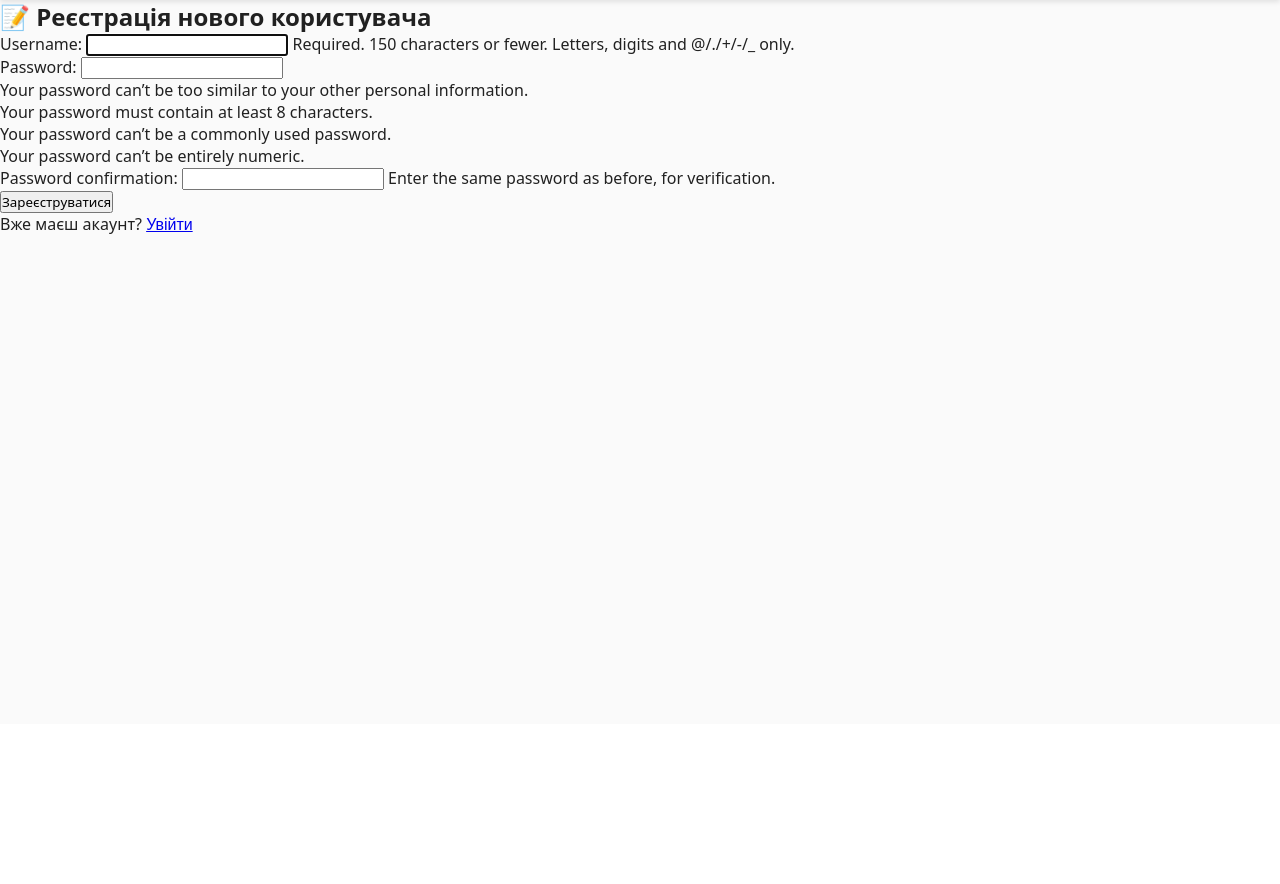
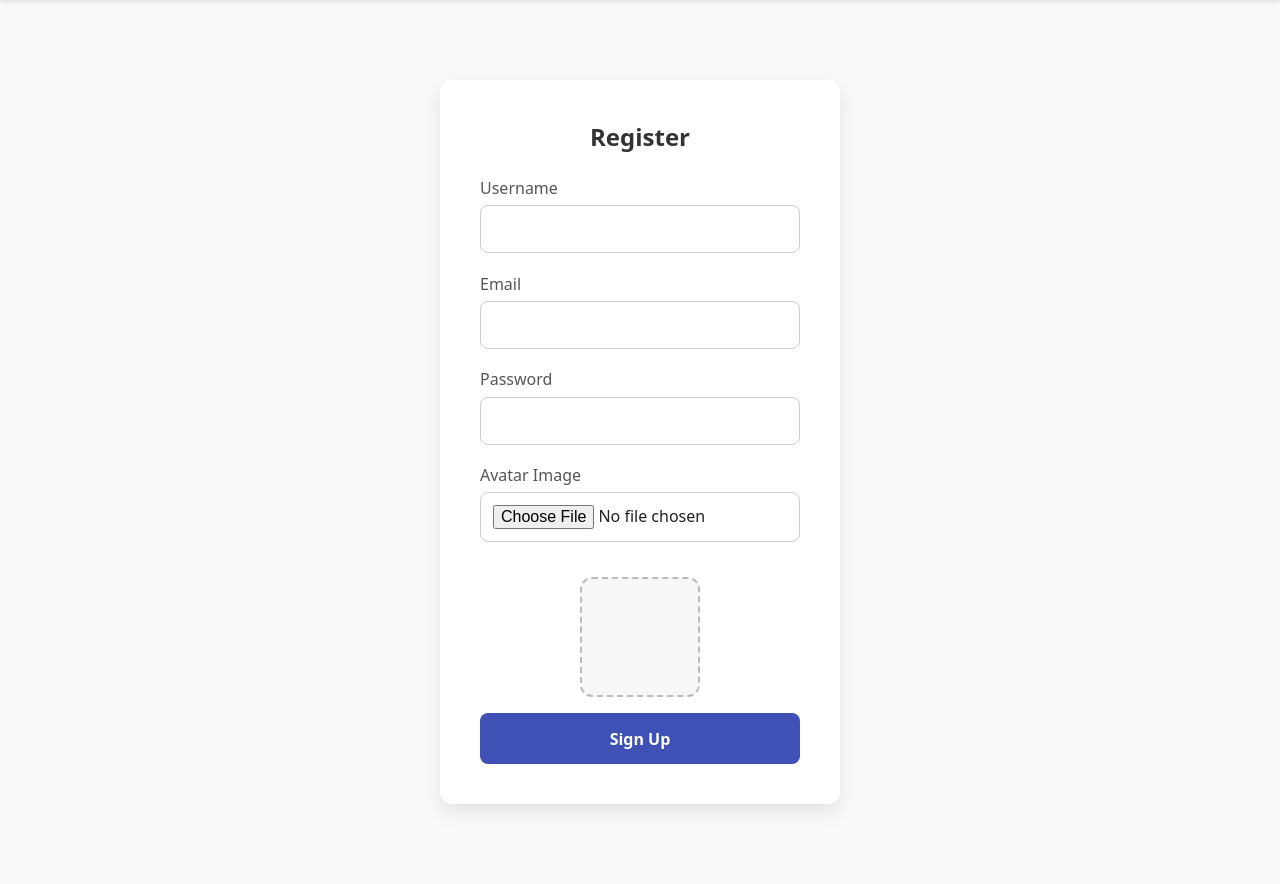
Before and after one commit to MrAnt22/dojima-appstore, a Django app: page /register/ in a window 1280 px wide. Shown: the part 76-960 px from the top of the page. Before the commit the page ends 310 px from the top, so only its background shows below. Run offline with Django 5.2, Linux system fonts and the light colour scheme; some web fonts are replaced.

Commit message:
Cleanup & more styling

```diff
--- a/appstore/static/css/styles.css
+++ b/appstore/static/css/styles.css
@@ -192,3 +192,164 @@ a {
   border-top: 1px solid #eee;
   padding-top: 0.5rem;
 }
+
+.login-container {
+  display: flex;
+  justify-content: center;
+  align-items: center;
+  height: 90vh;
+  background: #f5f5f5;
+}
+
+.login-card {
+  background: #fff;
+  padding: 2rem;
+  border-radius: 12px;
+  box-shadow: 0 2px 6px rgba(0,0,0,0.1);
+  width: 100%;
+  max-width: 400px;
+}
+
+.login-title {
+  margin-bottom: 1.5rem;
+  text-align: center;
+  font-size: 1.8rem;
+  color: #333;
+}
+
+.input-group {
+  margin-bottom: 1.2rem;
+  display: flex;
+  flex-direction: column;
+}
+
+.input-group label {
+  font-weight: 600;
+  margin-bottom: 0.3rem;
+  color: #555;
+}
+
+.input-group input {
+  padding: 0.6rem;
+  border: 1px solid #ccc;
+  border-radius: 8px;
+  font-size: 1rem;
+}
+
+.btn-primary {
+  background: #6200ea;
+  color: white;
+  padding: 0.7rem;
+  width: 100%;
+  border: none;
+  border-radius: 8px;
+  font-size: 1rem;
+  cursor: pointer;
+  transition: background 0.2s;
+}
+
+.btn-primary:hover {
+  background: #3700b3;
+}
+
+.register-link {
+  margin-top: 1rem;
+  font-size: 0.9rem;
+  text-align: center;
+}
+
+.register-link a {
+  color: #6200ea;
+  text-decoration: none;
+}
+
+.registration-form {
+  max-width: 400px;
+  margin: 80px auto;
+  background-color: #fff;
+  padding: 2.5rem;
+  border-radius: 12px;
+  box-shadow: 0 8px 20px rgba(0, 0, 0, 0.1);
+  font-family: 'Segoe UI', sans-serif;
+  animation: fadeIn 0.5s ease-in;
+}
+
+.registration-form h2 {
+  text-align: center;
+  margin-bottom: 1.5rem;
+  font-weight: 600;
+  color: #333;
+}
+
+.registration-form label {
+  display: block;
+  margin-bottom: 0.4rem;
+  font-weight: 500;
+  color: #555;
+}
+
+.registration-form input[type="text"],
+.registration-form input[type="email"],
+.registration-form input[type="password"],
+.registration-form input[type="file"] {
+  width: 100%;
+  padding: 0.75rem;
+  margin-bottom: 1.2rem;
+  border: 1px solid #ccc;
+  border-radius: 8px;
+  outline: none;
+  transition: border-color 0.3s ease;
+  font-size: 1rem;
+}
+
+.registration-form input:focus {
+  border-color: #3f51b5;
+}
+
+.registration-form button[type="submit"] {
+  width: 100%;
+  padding: 0.9rem;
+  background-color: #3f51b5;
+  color: #fff;
+  font-size: 1rem;
+  font-weight: 600;
+  border: none;
+  border-radius: 8px;
+  cursor: pointer;
+  transition: background-color 0.3s ease;
+}
+
+.registration-form button:hover {
+  background-color: #303f9f;
+}
+
+@keyframes fadeIn {
+  from {
+    opacity: 0;
+    transform: translateY(30px);
+  }
+  to {
+    opacity: 1;
+    transform: translateY(0);
+  }
+}
+
+.avatar-preview {
+  width: 120px;
+  height: 120px;
+  border-radius: 12px;
+  overflow: hidden;
+  margin: 1rem auto;
+  border: 2px dashed #bbb;
+  display: flex;
+  align-items: center;
+  justify-content: center;
+  background-color: #f7f7f7;
+}
+
+.avatar-preview img {
+  width: 100%;
+  height: 100%;
+  object-fit: cover;
+  display: block;
+}
--- /dev/null
+++ b/appstore/static/js/register.js
@@ -0,0 +1,20 @@
+
+document.getElementById("id_avatar").addEventListener("change", function (event) {
+    const file = event.target.files[0];
+    const preview = document.getElementById("avatarPreviewImg");
+
+    if (file && file.type.startsWith("image/")) {
+        const reader = new FileReader();
+
+        reader.onload = function (e) {
+            preview.src = e.target.result;
+            preview.style.display = "block";
+        };
+
+    reader.readAsDataURL(file);
+
+    } else {
+        preview.src = "#";
+        preview.style.display = "none";
+    }
+});
--- a/appstore/templates/register.html
+++ b/appstore/templates/register.html
@@ -1,16 +1,28 @@
-{% extends 'base.html' %}
+{% extends "base.html" %}
+{% load static  %}
+{% block content %}
+<div class="registration-form">
+  <h2>Register</h2>
+  <form method="POST" enctype="multipart/form-data">
+    {% csrf_token %}
+    <label>Username</label>
+    <input type="text" name="username" required>
 
-{% block title %}Реєстрація{% endblock %}
+    <label>Email</label>
+    <input type="email" name="email" required>
 
-{% block content %}
-<h2>📝 Реєстрація нового користувача</h2>
+    <label>Password</label>
+    <input type="password" name="password" required>
 
-<form method="post">
-    {% csrf_token %}
-    {{ form.as_p }}
+    <label for="id_avatar">Avatar Image</label>
+    <input type="file" name="avatar" id="id_avatar" accept="image/*">
 
-    <button type="submit">Зареєструватися</button>
-</form>
+    <div class="avatar-preview">
+        <img id="avatarPreviewImg" src="#" alt="Preview" style="display: none;">
+    </div>
 
-<p>Вже маєш акаунт? <a href="{% url 'login' %}">Увійти</a></p>
+    <button type="submit">Sign Up</button>
+  </form>
+  <script src="{% static 'js/register.js' %}">  </script>
+</div>
 {% endblock %}
```
Also changed, not shown: appstore/templates/login.html (+19 -9 lines), 13 other files.
